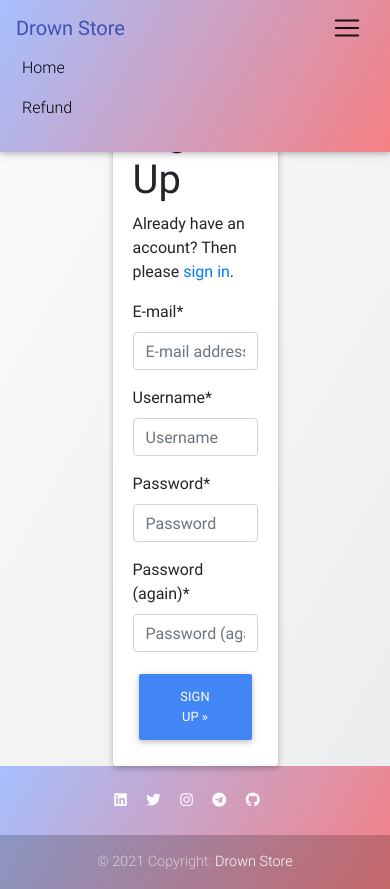
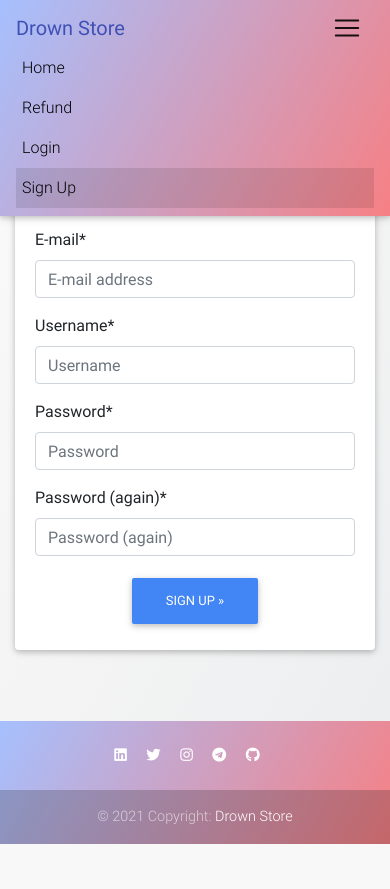
Before and after one commit to RedBullDogE/drown-store-ecommerce, a Django app: page /accounts/signup/ in a window 390 px wide, after a click that opens the changed part. After the commit the page ends 844 px from the top, so only its background shows below. Run offline with Django 3.2, Linux system fonts and the light colour scheme; some libraries are stand-ins or nearby versions.

Commit message:
fix mobile layout

```diff
--- a/templates/account/login.html
+++ b/templates/account/login.html
@@ -8,8 +8,8 @@
 
 {% block content %}
 <main class="container">
-    <div class="row mt-3">
-        <div class="col-6 offset-3">
+    <div class="row mt-3 justify-content-center">
+        <div class="col-md-10 col-lg-6">
             <div class="card promoting-card">
                 <div class="card-body">
                     <h1>{% trans "Sign In" %}</h1>
--- a/templates/account/password_reset.html
+++ b/templates/account/password_reset.html
@@ -8,8 +8,8 @@
 
 {% block content %}
 <main class="container">
-    <div class="row mt-3">
-        <div class="col-6 offset-3">
+    <div class="row my-3 justify-content-center">
+        <div class="col-md-10 col-lg-6">
             <div class="card promoting-card">
                 <div class="card-body">
                     <h1>{% trans "Password Reset" %}</h1>
--- a/templates/account/signup.html
+++ b/templates/account/signup.html
@@ -7,8 +7,8 @@
 
 {% block content %}
 <main class="container">
-            <div class="row mt-3">
-                <div class="col-6 offset-3">
+            <div class="row mt-3 justify-content-center">
+                <div class="col-md-10 col-lg-6">
                     <div class="card promoting-card">
                         <div class="card-body">
                             <h1>{% trans "Sign Up" %}</h1>
--- a/templates/components/navbar.html
+++ b/templates/components/navbar.html
@@ -15,10 +15,10 @@
 
         <!-- Links -->
         <div class="collapse navbar-collapse" id="navbarSupportedContent">
-
+            {% with request.resolver_match.url_name as url_name %}
             <!-- Left -->
             <ul class="navbar-nav mr-auto">
-                {% with request.resolver_match.url_name as url_name %}
+
                 <li class="nav-item {% if url_name == 'home-page' %}active{% endif %}">
                     <a class="nav-link waves-effect" href="{% url 'core:home-page' %}">
                         Home
@@ -30,29 +30,35 @@
                         Refund
                     </a>
                 </li>
-                {% endwith %}
+
             </ul>
 
             <!-- Right -->
-            <ul class="navbar-nav nav-flex-icons">
+            <ul class="navbar-nav">
 
                 {% if request.user.is_authenticated %}
-                <li class="nav-item">
+                <li class="nav-item {% if url_name == 'order-list' %}active{% endif %}">
                     <a class="nav-link waves-effect" href="{% url 'core:order-list' %}">
                         <i class="fas fa-clipboard-list"></i>
-                        <span class="clearfix d-none d-sm-inline-block">Orders</span>
+                        <span class="clearfix d-sm-inline-block">Orders</span>
                     </a>
                 </li>
-                <li class="nav-item">
+                <li class="nav-item {% if url_name == 'order-summary' %}active{% endif %}">
                     <a class="nav-link waves-effect" href="{% url 'core:order-summary' %}">
-                        <i class="fas fa-shopping-cart"></i>
-                        <span class="clearfix d-none d-sm-inline-block">Cart</span>
-                        <span class="badge red z-depth-1 mr-1"> {{ request.user|item_count }} </span>
+
+                        <div class="clearfix d-sm-inline-block">
+                            <i class="fas fa-shopping-cart"></i>
+                            <span>Cart</span>
+
+                            {% if request.user|item_count %}
+                            <span class="badge red z-depth-1 mr-1"> {{ request.user|item_count }} </span>
+                            {% endif %}
+                        </div>
                     </a>
                 </li>
                 <li class="nav-item dropdown">
                     <a class="nav-link dropdown-toggle" id="navbarDropdownMenuLink" data-toggle="dropdown"
-                      aria-haspopup="true" aria-expanded="false">User <span class="blue-text">{{ request.user.username }}</span></a>
+                      aria-haspopup="true" aria-expanded="false">User <span class="text-danger">{{ request.user.username }}</span></a>
                     <div class="dropdown-menu dropdown-primary" aria-labelledby="navbarDropdownMenuLink">
                         <a class="dropdown-item" href="{% url 'core:user-profile' %}">
                             <i class="fas fa-user"></i>
@@ -65,19 +71,20 @@
                     </div>
                 </li>
                 {% else %}
-                <li class="nav-item">
+                <li class="nav-item {% if url_name == 'account_login' %}active{% endif %}">
                     <a class="nav-link waves-effect" href="{% url 'account_login' %}">
-                        <span class="clearfix d-none d-sm-inline-block">Login</span>
+                        <span class="clearfix d-sm-inline-block">Login</span>
                     </a>
                 </li>
-                <li class="nav-item">
+                <li class="nav-item {% if url_name == 'signup' %}active{% endif %}">
                     <a class="nav-link waves-effect" href="{% url 'account_signup' %}">
-                        <span class="clearfix d-none d-sm-inline-block">Sign Up</span>
+                        <span class="clearfix d-sm-inline-block">Sign Up</span>
                     </a>
                 </li>
                 {% endif %}
 
             </ul>
+            {% endwith %}
         </div>
     </div>
 </nav>
--- a/templates/views/profile.html
+++ b/templates/views/profile.html
@@ -7,8 +7,8 @@
 {% block content %}
 <main>
     <div class="container wow fadeIn">
-        <div class="row mt-3">
-            <div class="col-6 offset-3">
+        <div class="row my-3 justify-content-center">
+            <div class="col-md-10 col-lg-6">
                 <h1>Profile</h1>
 
                 <!-- Card -->
--- a/templates/views/refund.html
+++ b/templates/views/refund.html
@@ -11,7 +11,7 @@
     <div class="container mt-3">
 
         <div class="row content justify-content-center">
-            <div class="col-md-6">
+            <div class="col-md-10 col-lg-8">
                 <div class="card promoting-card">
                     <div class="card-body">
                         <h2>Request Refund</h2>
```
Also changed, not shown: templates/account/password_change.html (+4 -4 lines).
